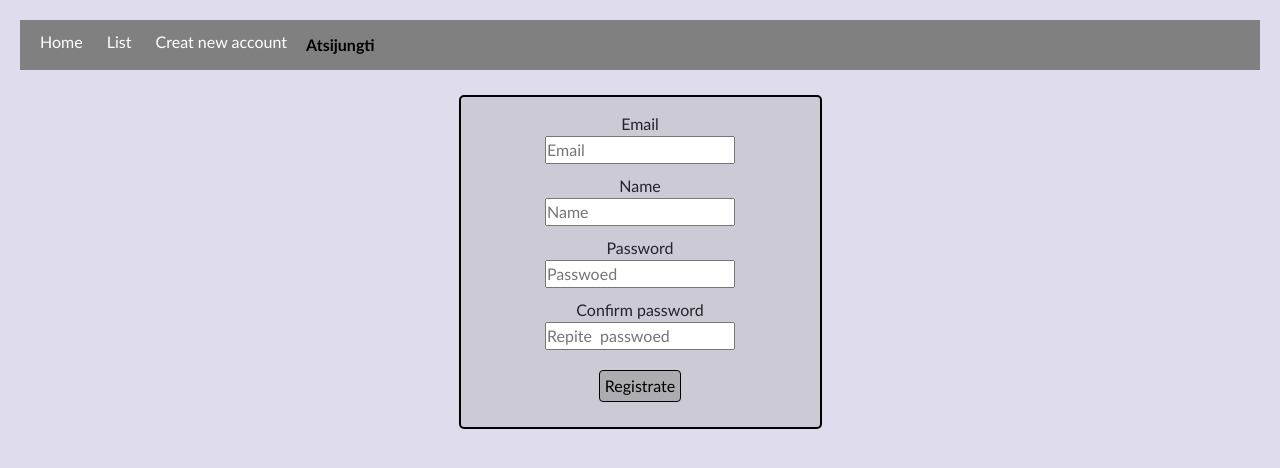
After one commit to igoris12/Bank, a PHP site: the page made by view/registrate.php in a window 1280 px wide. The commit adds this page. Shown: the top 468 px of the page. Run offline with PHP 8.4, Linux system fonts and the light colour scheme; the template is opened without the code that fills it, so the values that code supplies are empty; some libraries are stand-ins or nearby versions.

Commit message:
make registration and email cintrol

```diff
--- a/app/controllers/BankController.php
+++ b/app/controllers/BankController.php
@@ -80,7 +80,7 @@ class BankController {
     public function update($id, $action) {
 
         $account = $this->get()->show((int)$id);
-        if ($_POST['money'] != '' && is_numeric($_POST['money'])) {
+        if ($_POST['money'] != '' && is_numeric($_POST['money']) && $_POST['money'] > 0 ) {
             if ($action == 'add') {
                 $account['balance'] += $_POST['money'];
                 App::addMessage('success', 'Money was successfully added.');
--- a/data/user.json
+++ b/data/user.json
@@ -1 +1 @@
-[{"id":1,"name":"Petras","email":"petras@petras.com","pass":"202cb962ac59075b964b07152d234b70"},{"id":2,"name":"Ona","email":"ona@ona.com","pass":"202cb962ac59075b964b07152d234b70"},{"id":3,"name":"Bebras","email":"bebras@bebras.com","pass":"202cb962ac59075b964b07152d234b70"}]
+[{"id":3808348510,"name":"Igoris","email":"igoris.x@inbox.lt","pass":"b59c67bf196a4758191e42f76670ceba"}]
--- a/index.php
+++ /dev/null
@@ -1,4 +0,0 @@
-<?php
-
-header('Location: http://localhost/Bank/public/');
-die;
--- a/view/login.php
+++ b/view/login.php
@@ -3,7 +3,7 @@
 <form class="login" action="<?=URL?>login" method="post">
     <label>Email:</label>
     <div class="loginEmail">
-        <input type="text" name='name'>
+        <input type="text" name='email'>
     </div>
     <label>Password</label>
     <div class="loginPass">
--- /dev/null
+++ b/view/registrate.php
@@ -0,0 +1,32 @@
+<?php require __DIR__ . '/top.php'?>
+
+
+<div class="regDiv">
+    <form class="reg" action="<?=URL?>registrate" method="post">
+        <label>Email</label>
+        <div class="regEmail">
+            <input type="text" name='email' placeholder='Email'>
+        </div>
+
+        <label>Name</label>
+        <div class="regEmail">
+            <input type="text" name='name' placeholder='Name'>
+        </div>
+
+        <label>Password</label>
+        <div class="regPass">
+            <input type="password" name='pass' placeholder='Passwoed'>
+        </div>
+
+        <label>Confirm password</label>
+        <div class="regPass">
+            <input type="password" name='confirmPass' placeholder='Repite  passwoed'>
+        </div>
+
+        <button type="submit">Registrate</button>
+    </form>
+</div>
+
+
+
+<?php require __DIR__ . '/bottom.php'?>
--- a/view/top.php
+++ b/view/top.php
@@ -140,6 +140,29 @@
              .loginPass label {
                 width: 100px;
             }
+
+            .regDiv {
+                width: 100%;
+                text-align: center;
+                padding: 15px;
+            }
+
+            .reg {
+                width: 30%;
+                border: 2px solid black;
+                border-radius: 5px;
+                text-align: center;
+                padding: 15px;
+                background: #cccad5;
+            }
+
+            @media  (max-width: 750px) {
+                .reg {
+                width: 70%;
+            }
+}
+
+
     </style>
 </head>
 <body>
@@ -149,10 +172,12 @@
             <a href="<?= URL ?>list">List</a>
             <a href="<?= URL ?>creat">Creat new account</a>
              <form class="logout-form" action="<?= URL ?>logout" method="post">
-                <button type="submit" class="logout">Atsijungti <b><?= $_SESSION['name'] ?></b></button>
+                <button type="submit" class="logout"><b>Atsijungti</b></button>
             </form>
+
         <?php else : ?>
             <a href="<?= URL ?>login">Login</a>
+            <a href="<?= URL ?>registrate">Registrate</a>
         <?php endif ?>
     </nav>
 
```
Also changed, not shown: app/App.php (+24 -0 lines), app/Login/Json.php (+7 -0 lines), app/controllers/LoginController.php (+4 -4 lines), app/controllers/RegistrateController.php (added, +50 -0 lines).
